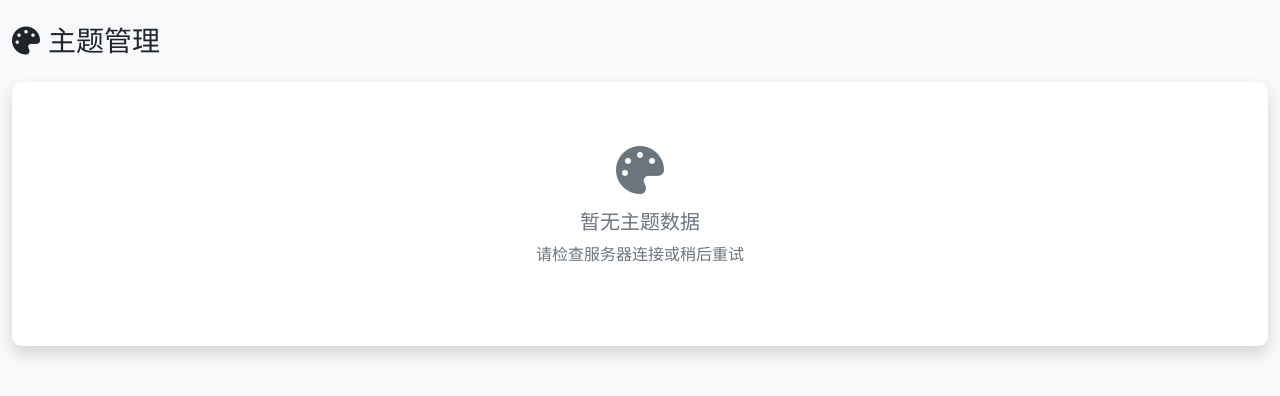
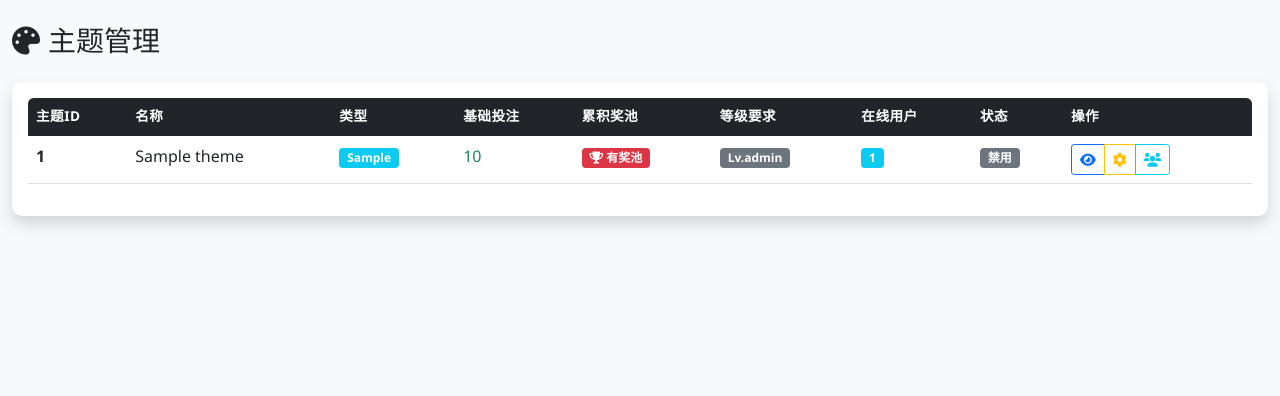
Before and after one commit to youmidou/cash_admin, a Flask app: page /theme/ in a window 1280 px wide. Shown: the part 62-458 px from the top of the page. Run offline with Flask 2, Linux system fonts and the light colour scheme; a database or web service that is not in the repository returns one stand-in record (values such as "Sample title"); data that the repository does not hold is empty; parts of the project's set-up code (start-up, migrations or seed data) failed here and were passed over.

Commit message:
fix 添加主题列表

```diff
--- a/app/templates/theme/list.html
+++ b/app/templates/theme/list.html
@@ -14,57 +14,85 @@
 <!-- 主题列表 -->
 <div class="card shadow">
     <div class="card-body">
-        {% if themes_data and themes_data.get('themes') %}
+        {% if themes_data and themes_data.get('data') %}
             <div class="table-responsive">
                 <table class="table table-hover">
                     <thead class="table-dark">
                         <tr>
                             <th>主题ID</th>
                             <th>名称</th>
-                            <th>描述</th>
+                            <th>类型</th>
+                            <th>基础投注</th>
+                            <th>累积奖池</th>
+                            <th>等级要求</th>
+                            <th>在线用户</th>
                             <th>状态</th>
-                            <th>RTP</th>
-                            <th>最小投注</th>
-                            <th>最大投注</th>
                             <th>操作</th>
                         </tr>
                     </thead>
                     <tbody>
-                        {% for theme in themes_data.themes %}
+                        {% for theme in themes_data.data %}
                         <tr>
-                            <td><strong>{{ theme.id }}</strong></td>
+                            <td><strong>{{ theme.theme_id }}</strong></td>
                             <td>
                                 <div class="d-flex align-items-center">
-                                    {% if theme.icon %}
-                                    <img src="{{ theme.icon }}" alt="{{ theme.name }}"
-                                         class="me-2" style="width: 32px; height: 32px;">
-                                    {% endif %}
-                                    <span>{{ theme.name }}</span>
+                                    <span>{{ theme.theme_name }}</span>
                                 </div>
                             </td>
-                            <td>{{ theme.description or 'N/A' }}</td>
                             <td>
-                                {% if theme.active %}
+                                {% if theme.theme_type == 'normal' %}
+                                    <span class="badge bg-primary">普通</span>
+                                {% elif theme.theme_type == 'high' %}
+                                    <span class="badge bg-warning">高级</span>
+                                {% else %}
+                                    <span class="badge bg-info">{{ theme.theme_type }}</span>
+                                {% endif %}
+                            </td>
+                            <td>
+                                {% if theme.base_bet %}
+                                    <span class="text-success">{{ "{:,}".format(theme.base_bet) }}</span>
+                                {% else %}
+                                    <span class="text-muted">N/A</span>
+                                {% endif %}
+                            </td>
+                            <td>
+                                {% if theme.jackpot %}
+                                    <span class="badge bg-danger">
+                                        <i class="fas fa-trophy"></i> 有奖池
+                                    </span>
+                                {% else %}
+                                    <span class="text-muted">无</span>
+                                {% endif %}
+                            </td>
+                            <td>
+                                {% if theme.level and theme.level|int > 1 %}
+                                    <span class="badge bg-secondary">Lv.{{ theme.level }}</span>
+                                {% else %}
+                                    <span class="text-muted">无限制</span>
+                                {% endif %}
+                            </td>
+                            <td>
+                                <span class="badge bg-info">{{ theme.user_count }}</span>
+                            </td>
+                            <td>
+                                {% if theme.is_active %}
                                     <span class="badge bg-success">启用</span>
                                 {% else %}
                                     <span class="badge bg-secondary">禁用</span>
                                 {% endif %}
                             </td>
-                            <td>{{ theme.rtp or 'N/A' }}%</td>
-                            <td>{{ "{:,}".format(theme.min_bet) if theme.min_bet else 'N/A' }}</td>
-                            <td>{{ "{:,}".format(theme.max_bet) if theme.max_bet else 'N/A' }}</td>
                             <td>
                                 <div class="btn-group btn-group-sm">
-                                    <a href="{{ url_for('theme.theme_detail', theme_id=theme.id) }}"
-                                       class="btn btn-outline-primary">
+                                    <a href="{{ url_for('theme.theme_detail', theme_id=theme.theme_id) }}"
+                                       class="btn btn-outline-primary" title="查看详情">
                                         <i class="fas fa-eye"></i>
                                     </a>
-                                    <a href="{{ url_for('theme.theme_config', theme_id=theme.id) }}"
-                                       class="btn btn-outline-warning">
+                                    <a href="{{ url_for('theme.theme_config', theme_id=theme.theme_id) }}"
+                                       class="btn btn-outline-warning" title="配置">
                                         <i class="fas fa-cog"></i>
                                     </a>
-                                    <a href="{{ url_for('theme.theme_users', theme_id=theme.id) }}"
-                                       class="btn btn-outline-info">
+                                    <a href="{{ url_for('theme.theme_users', theme_id=theme.theme_id) }}"
+                                       class="btn btn-outline-info" title="用户统计">
                                         <i class="fas fa-users"></i>
                                     </a>
                                 </div>
@@ -81,6 +109,86 @@
                 <p class="text-muted">请检查服务器连接或稍后重试</p>
             </div>
         {% endif %}
+
+        <!-- 分页控件 -->
+        {% if themes_data and themes_data.get('total_pages', 0) > 1 %}
+        <nav aria-label="主题分页">
+            <ul class="pagination justify-content-center mt-4">
+                <!-- 上一页 -->
+                {% if themes_data.get('has_prev') %}
+                <li class="page-item">
+                    <a class="page-link" href="{{ url_for('theme.theme_list', page=themes_data.page-1, limit=themes_data.limit) }}">
+                        <i class="fas fa-chevron-left"></i> 上一页
+                    </a>
+                </li>
+                {% else %}
+                <li class="page-item disabled">
+                    <span class="page-link">
+                        <i class="fas fa-chevron-left"></i> 上一页
+                    </span>
+                </li>
+                {% endif %}
+
+                <!-- 页码 -->
+                {% set current_page = themes_data.get('page', 1) %}
+                {% set total_pages = themes_data.get('total_pages', 1) %}
+                {% set start_page = [1, current_page - 2]|max %}
+                {% set end_page = [total_pages, current_page + 2]|min %}
+
+                {% if start_page > 1 %}
+                <li class="page-item">
+                    <a class="page-link" href="{{ url_for('theme.theme_list', page=1, limit=themes_data.limit) }}">1</a>
+                </li>
+                {% if start_page > 2 %}
+                <li class="page-item disabled">
+                    <span class="page-link">...</span>
+                </li>
+                {% endif %}
+                {% endif %}
+
+                {% for page_num in range(start_page, end_page + 1) %}
+                <li class="page-item {% if page_num == current_page %}active{% endif %}">
+                    <a class="page-link" href="{{ url_for('theme.theme_list', page=page_num, limit=themes_data.limit) }}">{{ page_num }}</a>
+                </li>
+                {% endfor %}
+
+                {% if end_page < total_pages %}
+                {% if end_page < total_pages - 1 %}
+                <li class="page-item disabled">
+                    <span class="page-link">...</span>
+                </li>
+                {% endif %}
+                <li class="page-item">
+                    <a class="page-link" href="{{ url_for('theme.theme_list', page=total_pages, limit=themes_data.limit) }}">{{ total_pages }}</a>
+                </li>
+                {% endif %}
+
+                <!-- 下一页 -->
+                {% if themes_data.get('has_next') %}
+                <li class="page-item">
+                    <a class="page-link" href="{{ url_for('theme.theme_list', page=themes_data.page+1, limit=themes_data.limit) }}">
+                        下一页 <i class="fas fa-chevron-right"></i>
+                    </a>
+                </li>
+                {% else %}
+                <li class="page-item disabled">
+                    <span class="page-link">
+                        下一页 <i class="fas fa-chevron-right"></i>
+                    </span>
+                </li>
+                {% endif %}
+            </ul>
+        </nav>
+
+        <!-- 分页信息 -->
+        <div class="text-center text-muted">
+            <small>
+                显示第 {{ (themes_data.page - 1) * themes_data.limit + 1 }} -
+                {{ [themes_data.page * themes_data.limit, themes_data.total]|min }} 条，
+                共 {{ themes_data.total }} 条主题，第 {{ themes_data.page }} / {{ themes_data.total_pages }} 页
+            </small>
+        </div>
+        {% endif %}
     </div>
 </div>
 {% endblock %}
--- a/app/theme/routes.py
+++ b/app/theme/routes.py
@@ -5,8 +5,22 @@ from app.api_client import GameServerAPI
 @bp.route('/')
 def theme_list():
     """主题列表页面"""
+    # 获取分页参数
+    page = int(request.args.get('page', 1))
+    limit = int(request.args.get('limit', 20))
+
     api = GameServerAPI()
-    themes_data = api.get_themes()
+    themes_data = api.get_themes(page=page, limit=limit)
+
+    if themes_data.get('error'):
+        themes_data = {
+            'data': [],
+            'total': 0,
+            'page': page,
+            'limit': limit,
+            'total_pages': 0,
+            'error': themes_data['error']
+        }
 
     return render_template('theme/list.html', themes_data=themes_data)
 
@@ -14,7 +28,7 @@ def theme_list():
 def theme_detail(theme_id):
     """主题详情页面"""
     api = GameServerAPI()
-    theme_info = api.get_theme(theme_id)
+    theme_info = api.get_theme_detail(theme_id)
 
     if theme_info.get('error'):
         flash(f'获取主题信息失败: {theme_info["error"]}', 'error')
@@ -58,7 +72,7 @@ def theme_config(theme_id):
             return redirect(url_for('theme.theme_detail', theme_id=theme_id))
 
     # GET 请求，获取主题和配置信息
-    theme_info = api.get_theme(theme_id)
+    theme_info = api.get_theme_detail(theme_id)
     config_info = api.get_theme_config(theme_id)
 
     if theme_info.get('error'):
@@ -73,7 +87,7 @@ def theme_config(theme_id):
 def theme_users(theme_id):
     """主题用户统计页面"""
     api = GameServerAPI()
-    theme_info = api.get_theme(theme_id)
+    theme_info = api.get_theme_detail(theme_id)
 
     if theme_info.get('error'):
         flash(f'获取主题信息失败: {theme_info["error"]}', 'error')
```
Also changed, not shown: app/api_client.py (+29 -16 lines).
